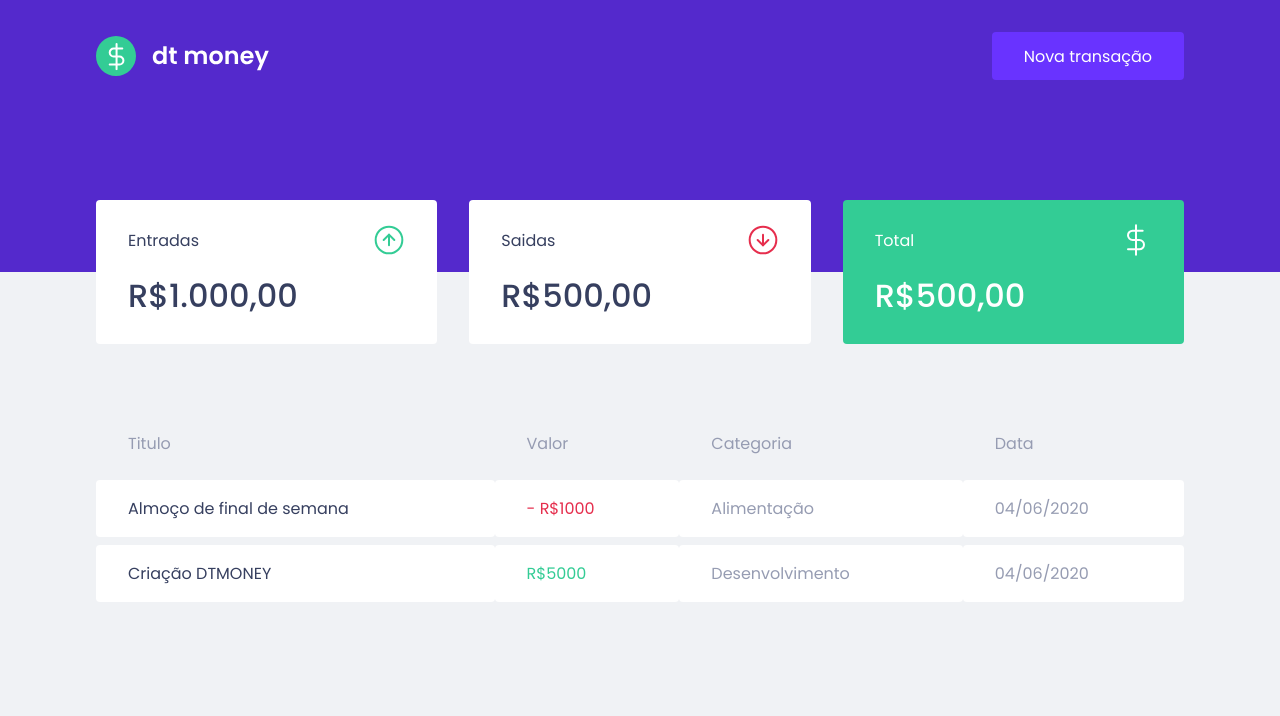
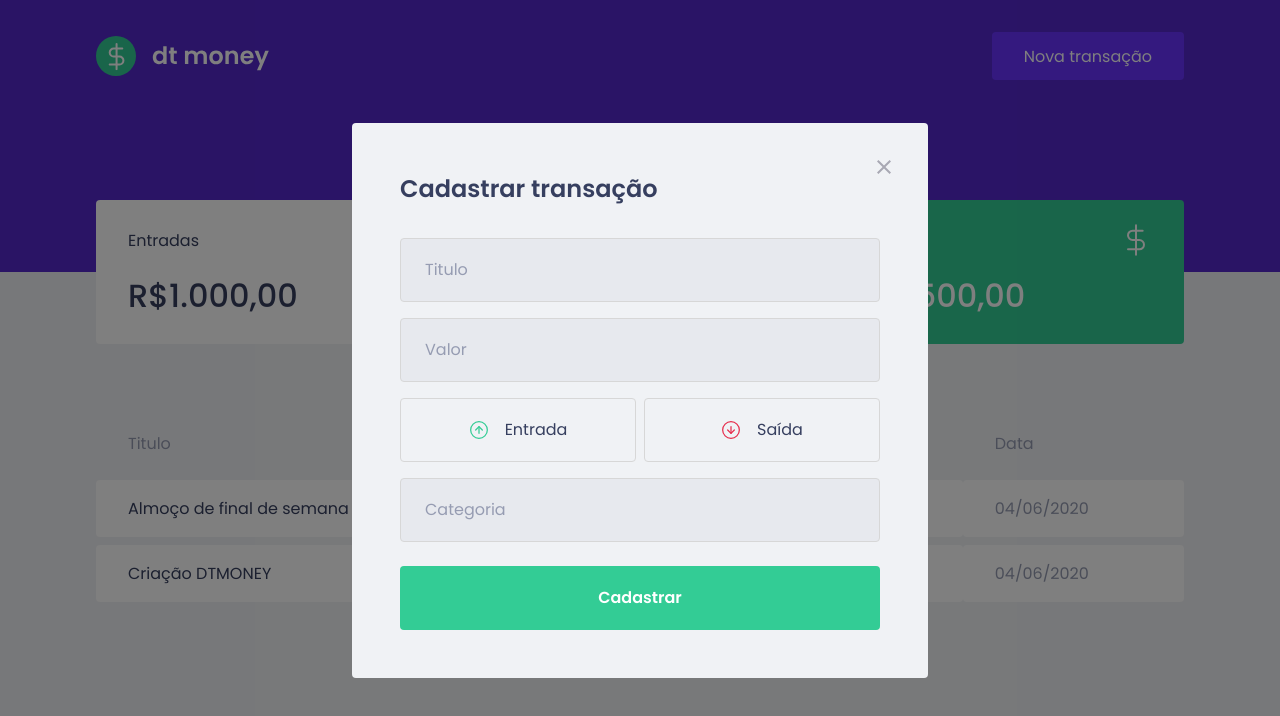
Before and after one commit to Samuelmvf/dtmoney, a React (Create React App) app: page / in a window 1280 px wide. Both pictures are taken after a click on the button "Nova transação". Shown: the top 716 px of the page. Built offline with nearby package versions, Linux system fonts and the light colour scheme; no server answers; what miragejs would draw is missing.

Commit message:
Estilização da modal de criação de transações

```diff
--- a/package.json
+++ b/package.json
@@ -5,6 +5,7 @@
   "dependencies": {
     "axios": "^0.26.1",
     "miragejs": "^0.1.43",
+    "polished": "^4.2.2",
     "react": "^17.0.2",
     "react-dom": "^17.0.2",
     "react-modal": "^3.14.4",
@@ -20,6 +21,7 @@
     "@types/node": "^16.7.13",
     "@types/react": "^17.0.20",
     "@types/react-dom": "^17.0.9",
+    "@types/react-modal": "^3.13.1",
     "@types/styled-components": "^5.1.24",
     "typescript": "^4.4.2"
   },
--- a/src/App.tsx
+++ b/src/App.tsx
@@ -1,12 +1,30 @@
 import { Dashboard } from "./components/Dashboard";
 import { Header } from "./components/Header"
+import { NewTransactionModal } from "./components/NewTransactionModal";
+
 import { GlobalStyle } from "./styles/global"
+import { useState } from "react";
+
 
 export function App() {
+  const [isNewTransactionModalOpen, setIsNewTransactionModalOpen ] = useState(false);
+
+  function handleOpenNewTransactionModal () {
+    setIsNewTransactionModalOpen(true);
+  }
+
+  function handleCloseNewTransactionModal () {
+    setIsNewTransactionModalOpen(false);
+  }
+
   return (
     <>
-      <Header />
+      <Header onOpenNewTransactionModal={handleOpenNewTransactionModal}/>
       <Dashboard />
+      <NewTransactionModal
+        isOpen={isNewTransactionModalOpen}
+        onRequestClose={handleCloseNewTransactionModal}
+      />
       <GlobalStyle />
     </>
   );
--- a/src/components/Header/index.tsx
+++ b/src/components/Header/index.tsx
@@ -1,13 +1,19 @@
+import { useState } from 'react';
+import Modal from 'react-modal';
 import logoImg from '../../assets/logo.svg';
 
 import { Container, Content } from './styles';
 
-export function Header () {
+interface HeaderProps {
+  onOpenNewTransactionModal: () => void;
+}
+
+export function Header ({ onOpenNewTransactionModal } : HeaderProps) {
   return (
     <Container>
       <Content>
         <img src={logoImg} alt="dt money" />
-        <button type="button">
+        <button type="button" onClick={onOpenNewTransactionModal}>
           Nova transação
         </button>
       </Content>
--- /dev/null
+++ b/src/components/NewTransactionModal/index.tsx
@@ -0,0 +1,71 @@
+import Modal from 'react-modal';
+import { Container, TransactionTypeContainer } from './styles';
+import closeImg from '../../assets/close.svg';
+import incomeImg from '../../assets/income.svg';
+import outcomeImg from '../../assets/outcome.svg';
+
+Modal.setAppElement('#root')
+
+interface NewTransactionModalProps {
+  isOpen: boolean;
+  onRequestClose: () => void;
+}
+
+export function NewTransactionModal({ isOpen, onRequestClose } : NewTransactionModalProps) {
+  return (
+    <Modal
+      isOpen={isOpen}
+      onRequestClose={onRequestClose}
+      overlayClassName="react-modal-overlay"
+      className="react-modal-content"
+    >
+      <button
+        type='button'
+        onClick={onRequestClose}
+        className="react-modal-close"
+      >
+        <img
+          src={closeImg}
+          alt="Fechar modal"
+        />
+      </button>
+      <Container>
+        <h2>Cadastrar transação</h2>
+
+        <input
+          placeholder='Titulo'
+        />
+        <input
+          type="number"
+          placeholder='Valor'
+        />
+        <TransactionTypeContainer>
+          <button
+            type='button'
+          >
+            <img
+              src={incomeImg}
+              alt="Entrada"
+            />
+            <span>Entrada</span>
+          </button>
+          <button
+            type='button'
+          >
+            <img
+              src={outcomeImg}
+              alt="Saída"
+            />
+            <span>Saída</span>
+          </button>
+        </TransactionTypeContainer>
+        <input
+          placeholder='Categoria'
+        />
+        <button type="submit">
+          Cadastrar
+        </button>
+      </Container>
+    </Modal>
+  );
+}
--- /dev/null
+++ b/src/components/NewTransactionModal/styles.ts
@@ -0,0 +1,87 @@
+import styled from "styled-components";
+import { darken } from "polished";
+
+export const Container = styled.form`
+  h2 {
+    color: var(--text-title);
+    font-size: 1.5rem;
+    margin-bottom: 2rem;
+  }
+
+  input {
+    width: 100%;
+    padding: 0 1.5rem;
+    height: 4rem;
+    border-radius: 0.25rem;
+
+    border: 1px solid #d7d7d7;
+    background: #e7e9ee;
+
+    font-weight: 400;
+    font-size: 1rem;
+
+    &::placeholder {
+      color: var(--text-body);
+    }
+
+    & + input {
+      margin-top: 1rem;
+    }
+  }
+
+  button[type="submit"] {
+    width: 100%;
+    padding: 0 1.5rem;
+    height: 4rem;
+    background: var(--green);
+    color: var(--shape);
+    border-radius: 0.25rem;
+    border: 0;
+    font-size: 1rem;
+    font-weight: 600;
+    margin-top: 1.5rem;
+
+    transition: filter 0.2s;
+
+    &:hover {
+      filter: brightness(0.9);
+    }
+  }
+`;
+
+export const TransactionTypeContainer = styled.div`
+  margin: 1rem 0;
+  display: grid;
+  grid-template-columns: 1fr 1fr;
+  gap: 0.5rem;
+
+  button {
+    height: 4rem;
+    border: 1px solid #d7d7d7;
+    border-radius: 0.25rem;
+
+    background: transparent;
+
+    display: flex;
+    align-items: center;
+    justify-content: center;
+
+    transition: border-color 0.2s;
+
+    &:hover {
+      border-color: ${darken(0.1, "#d7d7d7")};
+    }
+
+    img {
+      width: 20px;
+      height: 20px;
+    }
+
+    span {
+      display: inline-block;
+      margin-left: 1rem;
+      font-size: 1rem;
+      color: var(--text-title);
+    }
+  }
+`;
--- a/src/styles/global.ts
+++ b/src/styles/global.ts
@@ -55,4 +55,42 @@
     cursor: not-allowed;
   }
 
+  .react-modal-overlay {
+    background: rgba(0, 0, 0, 0.5);
+
+    position: fixed;
+    top: 0;
+    bottom: 0;
+    right: 0;
+    left: 0;
+
+    display: flex;
+    align-items: center;
+    justify-content: center;
+  }
+
+  .react-modal-content {
+    width: 100%;
+    max-width: 576px;
+    background: var(--background);
+    padding: 3rem;
+    position: relative;
+    border-radius: 0.25rem;
+  }
+
+  .react-modal-close {
+    position: absolute;
+    right: 1.5rem;
+    top: 1.5rem;
+    border: 0;
+    background: transparent;
+
+    transition: filter 2s;
+
+    &:hover {
+      filter: brightness(0.8);
+    }
+
+  }
+
 `
```
Also changed, not shown: 1 other file (tests, documents, lock files or other folders).
